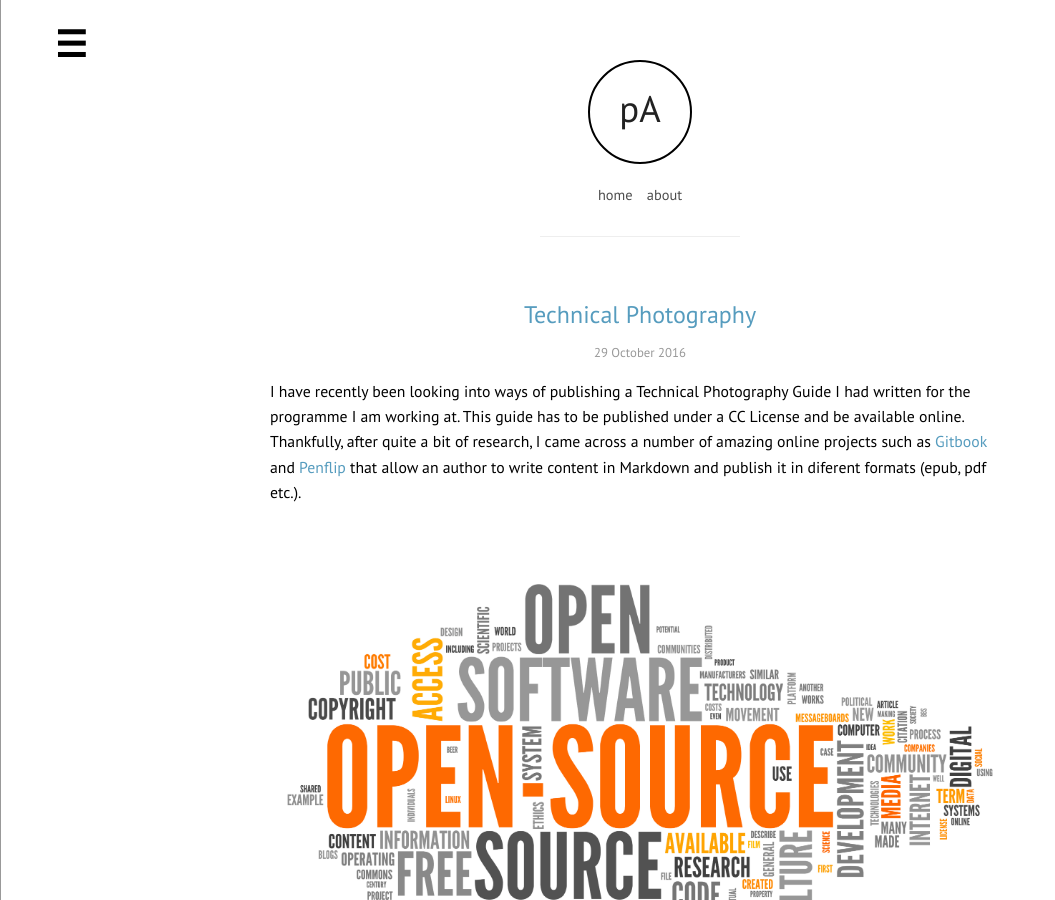
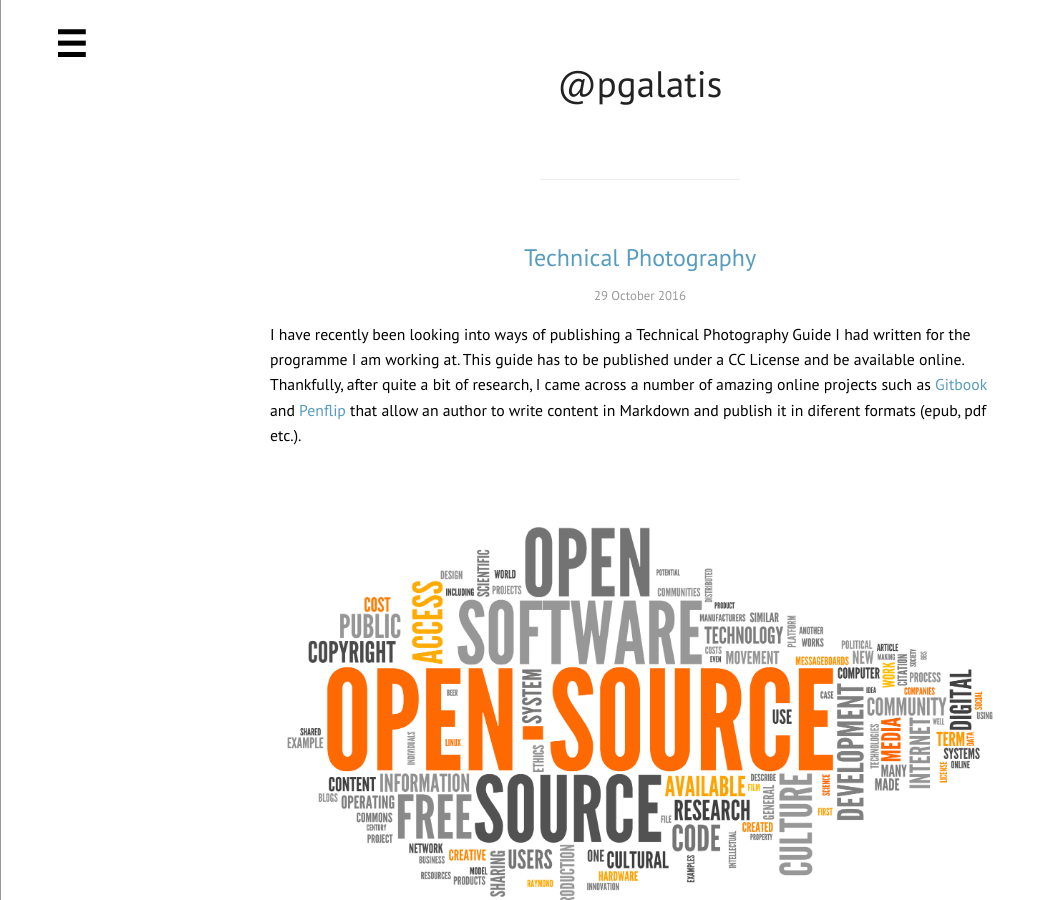
Before and after one commit to pgalatis/pgalatis.github.io, a Jekyll site: the page built from index.html, in a window 1280 px wide and 900 px high. Shown: the whole window, without its empty margins (0-1055 px from the left). Built offline with Jekyll 4.4.1, drawn with Linux system fonts in a browser that asks for light colours; nearby versions of some CDN libraries; the list of posts is cut into pages by our own code.

Commit message:
Update default.html

```diff
--- a/_layouts/default.html
+++ b/_layouts/default.html
@@ -72,12 +73,13 @@
 
   <div class="wrapper">
     <header role="banner">
-      <div id="circle">
-      <h1 class="title">pA</h1>
-      </div>
+      <!-- <div id="circle"> -->
+      <h1 class="title">@pgalatis</h1>
+      <!-- </div> -->
       <nav class="info">
-        <a href="/">home</a>
-        <a href="/about">about</a>
+        <!--<a href="/">home</a>
+        <a href="/about">about</a>-->
+        &nbsp;
       </nav>
     </header>
 
```
Also changed, not shown: other parts of _layouts/default.html (+4 -3 lines).
